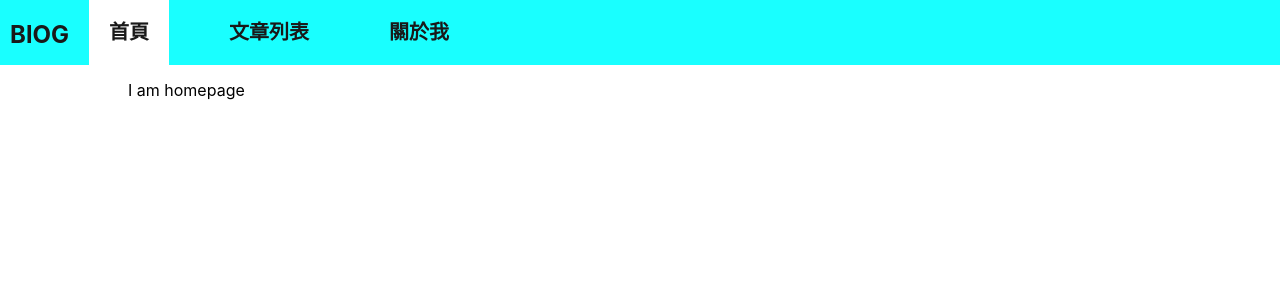
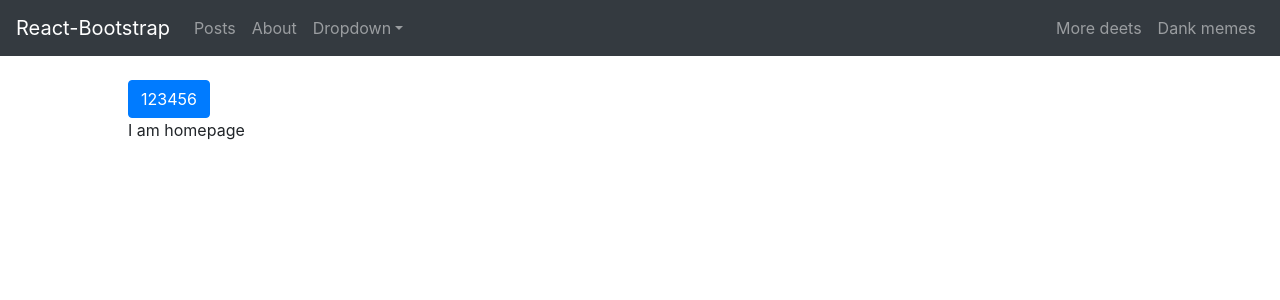
Before and after one commit to u88803494/w24h1_Redux_with_thunk, a React (Create React App) app: page /posts in a window 1280 px wide. Shown: the top 300 px of the page. Built offline with nearby package versions, Linux system fonts and the light colour scheme.

Commit message:
修改到一半

```diff
--- a/package.json
+++ b/package.json
@@ -7,12 +7,15 @@
     "@testing-library/react": "^9.3.2",
     "@testing-library/user-event": "^7.1.2",
     "axios": "^0.19.1",
+    "bootstrap": "^4.4.1",
     "react": "^16.12.0",
+    "react-bootstrap": "^1.0.0-beta.16",
     "react-dom": "^16.12.0",
     "react-redux": "^7.1.3",
     "react-router": "^5.1.2",
     "react-router-dom": "^5.1.2",
     "react-scripts": "3.3.0",
+    "reactstrap": "^8.2.0",
     "redux": "^4.0.5"
   },
   "scripts": {
--- a/public/index.html
+++ b/public/index.html
@@ -1,15 +1,15 @@
 <!DOCTYPE html>
 <html lang="en">
+
 <head>
   <meta charset="utf-8" />
   <link rel="icon" href="%PUBLIC_URL%/favicon.ico" />
   <meta name="viewport" content="width=device-width, initial-scale=1" />
   <meta name="theme-color" content="#000000" />
-    <meta
-      name="description"
-      content="Web site created using create-react-app"
-    />
+  <meta name="description" content="Web site created using create-react-app" />
   <link rel="apple-touch-icon" href="%PUBLIC_URL%/logo192.png" />
+  <link rel="stylesheet" href="https://maxcdn.bootstrapcdn.com/bootstrap/4.3.1/css/bootstrap.min.css"
+    integrity="sha384-ggOyR0iXCbMQv3Xipma34MD+dH/1fQ784/j6cY/iJTQUOhcWr7x9JvoRxT2MZw1T" crossorigin="anonymous" />
   <!--
       manifest.json provides metadata used when your web app is installed on a
       user's mobile device or desktop. See https://developers.google.com/web/fundamentals/web-app-manifest/
@@ -26,6 +26,7 @@
     -->
   <title>React App</title>
 </head>
+
 <body>
   <noscript>You need to enable JavaScript to run this app.</noscript>
   <div id="root"></div>
@@ -40,4 +41,5 @@
       To create a production bundle, use `npm run build` or `yarn build`.
     -->
 </body>
+
 </html>
--- a/src/home/index.js
+++ b/src/home/index.js
@@ -1,5 +1,6 @@
 import React, { Component } from 'react';
 import './home.css';
+import { Button } from 'react-bootstrap';
 
 const style = {
   homepage: {
@@ -12,6 +13,7 @@ class Home extends Component {
   render() {
     return (
       <div className="home">
+        <Button variant="primary"> 123456 </Button>
         <div style={style.homppage}>I am homepage</div>
       </div>
     );
--- a/src/nav/Nav.css
+++ b/src/nav/Nav.css
@@ -31,5 +31,5 @@ a > li {
 }
 
 .active {
-  background: #fff;
+  /*background: #fff;*/
 }
--- a/src/nav/Nav.js
+++ b/src/nav/Nav.js
@@ -1,6 +1,8 @@
 import React from 'react';
 import './Nav.css';
 import { Link, Route } from "react-router-dom";
+import { Nav, Navbar, NavDropdown } from 'react-bootstrap';
+
 
 const Item = ({ to, text, exact }) => (
   <Route
@@ -16,7 +18,33 @@ const Item = ({ to, text, exact }) => (
   />
 );
 
-const Nav = ({ page, onClick }) => (
+const TheNavbar = ({ page, onClick }) => (
+  <Navbar collapseOnSelect expand="lg" bg="dark" variant="dark" fixed="top">
+    <Navbar.Brand href="#home">React-Bootstrap</Navbar.Brand>
+    <Navbar.Toggle aria-controls="responsive-navbar-nav" />
+    <Navbar.Collapse id="responsive-navbar-nav">
+      <Nav className="mr-auto">
+        <Nav.Link href="#posts">Posts</Nav.Link>
+        <Nav.Link href="#about">About</Nav.Link>
+        <NavDropdown title="Dropdown" id="collasible-nav-dropdown">
+          <NavDropdown.Item href="#action/3.1">Action</NavDropdown.Item>
+          <NavDropdown.Item href="#action/3.2">Another action</NavDropdown.Item>
+          <NavDropdown.Item href="#action/3.3">Something</NavDropdown.Item>
+          <NavDropdown.Divider />
+          <NavDropdown.Item href="#action/3.4">Separated link</NavDropdown.Item>
+        </NavDropdown>
+      </Nav>
+      <Nav>
+        <Nav.Link href="#deets">More deets</Nav.Link>
+        <Nav.Link eventKey={2} href="#memes">
+          Dank memes
+      </Nav.Link>
+      </Nav>
+    </Navbar.Collapse>
+  </Navbar>
+);
+
+const Nav1 = ({ page, onClick }) => (
   <nav className="nav">
     <header><h1>BlOG</h1></header>
     <Item to='/' exact={true} text='首頁' />
@@ -26,4 +54,4 @@ const Nav = ({ page, onClick }) => (
 );
 
 
-export default Nav;
+export default TheNavbar;
--- a/src/nav/index.js
+++ b/src/nav/index.js
@@ -1,3 +1,3 @@
-import Nav from './Nav';
+import TheNav from './Nav';
 
-export { Nav as default };
+export { TheNav as default };
--- a/src/post_list/index.js
+++ b/src/post_list/index.js
@@ -1,6 +1,8 @@
 import React, { Component } from 'react';
 import { withRouter } from 'react-router-dom';
 import axios from 'axios';
+import { ListGroup } from 'react-bootstrap';
+
 
 class Posts extends Component {
   constructor(props) {
@@ -36,15 +38,25 @@ class Posts extends Component {
           <div className="blog__posts">
           {
             data.map(post => (
-              <ul
-                className="blog__title"
+              <ListGroup.Item
                 key={post.id}
-                onClick={() => history.push("/posts/" + post.id)}
-              >
+                onClick={() => history.push("/posts/" + post.id)}>
                 {post.title}
-              </ul>
+              </ListGroup.Item>
             ))
           }
+
+          {/*
+            <ListGroup>
+              data.map()
+              <ListGroup.Item>Cras justo odio</ListGroup.Item>
+              <ListGroup.Item>Dapibus ac facilisis in</ListGroup.Item>
+              <ListGroup.Item>Morbi leo risus</ListGroup.Item>
+              <ListGroup.Item>Porta ac consectetur ac</ListGroup.Item>
+              <ListGroup.Item>Vestibulum at eros</ListGroup.Item>
+            </ListGroup>
+          */ }
+
         </div>
       </div>
     )
```
Also changed, not shown: 1 other file (tests, documents, lock files or other folders). Lines whose indentation alone changed are shown as unchanged.
